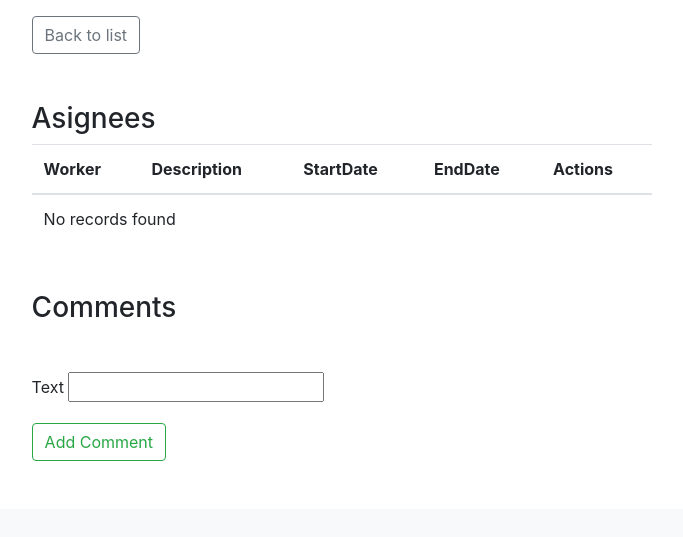
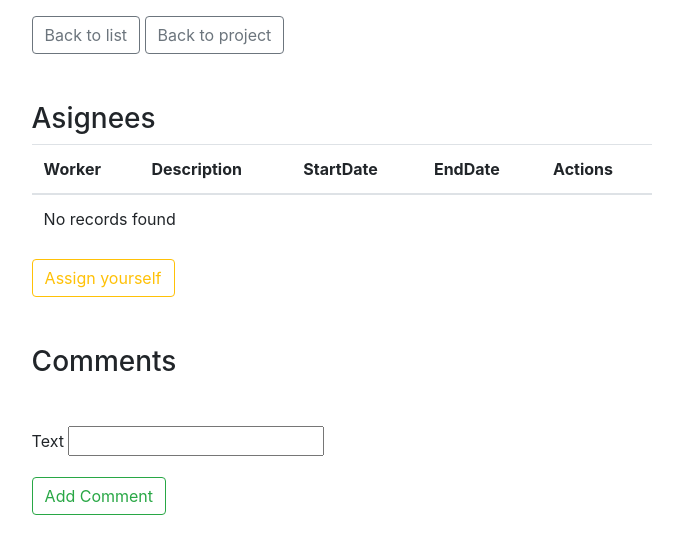
Before and after one commit to CoToDo/CoToDo, a Symfony app: template templates/task/show.html.twig in a window 1280 px wide. Shown: the part 480-1017 px from the top of the page, without its empty margins (298-981 px from the left). Before the commit the page ends 941 px from the top, so only its background shows below. Run offline with Twig, Linux system fonts and the light colour scheme; the template is opened without the code that fills it, so the values that code supplies are empty; form fields are guessed from the names that the template uses; some libraries are stand-ins or nearby versions.

Commit message:
Assign yourself added to task show and project index
Add Back to project button
Delete show button in tasks

```diff
--- a/src/Controller/WorkController.php
+++ b/src/Controller/WorkController.php
@@ -101,13 +101,15 @@ class WorkController extends Controller
      */
     public function delete(Request $request, Work $work): Response
     {
+        $task = $work->getTask();
+        $project = $task->getProject();
         if ($this->isCsrfTokenValid('delete' . $work->getId(), $request->request->get('_token'))) {
             $em = $this->getDoctrine()->getManager();
             $em->remove($work);
             $em->flush();
         }
 
-        return $this->redirectToRoute('task_show', ['idp' => $work->getTask()->getProject(), 'id' => $work->getTask()]);
+        return $this->redirectToRoute('project_task_show', ['idp' => $project->getId(), 'id' => $task->getId()]);
     }
 
     /**
--- a/templates/project/show.html.twig
+++ b/templates/project/show.html.twig
@@ -56,6 +56,7 @@
                                 <a class="btn btn-outline-primary" href="{{ path('project_task_edit', {'idp': project.id, 'id': task.id}) }}">Edit</a>
                                 <a class="btn btn-outline-warning" href="{{ path('work_new', {'id': task.id}) }}">Assign</a>
                             {% endif %}
+                            <a class="btn btn-outline-warning" href="{{ path('work_assign_yourself', {'id': task.id}) }}">Assign yourself</a>
                         </td>
                     </tr>
 
--- a/templates/task/index.html.twig
+++ b/templates/task/index.html.twig
@@ -27,12 +27,11 @@
                     <td>{{ task.completionDate ? task.completionDate|date('Y-m-d H:i:s') : '' }}</td>
                     <td>{{ task.deadline ? task.deadline|date('Y-m-d') : '' }}</td>
                     <td>
-                        <a class="btn btn-outline-secondary" href="{{ path('project_task_show', {'idp': project.id , 'id': task.id}) }}">Show</a>
                         {% if project.team.admin(userRole) %}
                             <a class="btn btn-outline-primary" href="{{ path('project_task_edit', {'idp': project.id, 'id': task.id}) }}">Edit</a>
                             <a class="btn btn-outline-warning" href="{{ path('work_new', {'id': task.id}) }}">Assign</a>
-                            <a class="btn btn-outline-warning" href="{{ path('work_assign_yourself', {'id': task.id}) }}">Assign yourself</a>
                         {% endif %}
+                        <a class="btn btn-outline-warning" href="{{ path('work_assign_yourself', {'id': task.id}) }}">Assign yourself</a>
                     </td>
                 </tr>
             {% else %}
@@ -45,5 +44,6 @@
         {% if project.team.admin(userRole) %}
             <a class="btn btn-outline-success" href="{{ path('project_task_new', {'id':project.id}) }}">Create new</a>
         {% endif %}
+        <a class="btn btn-outline-secondary" href="{{ path('project_show', {'id': project.id}) }}">Back to project</a>
     </div>
 {% endblock %}
--- a/templates/task/show.html.twig
+++ b/templates/task/show.html.twig
@@ -43,6 +43,7 @@
 
             <a class="btn btn-outline-secondary" href="{{ path('project_task_index', {'id': project.id}) }}">Back to
                 list</a>
+            <a class="btn btn-outline-secondary" href="{{ path('project_show', {'id': project.id}) }}">Back to project</a>
             {% if team.admin(userRole) %}
                 <a class="btn btn-outline-primary"
                    href="{{ path('project_task_edit', {'idp': project.id, 'id': task.id}) }}">Edit</a>
@@ -75,6 +76,7 @@
                             {% if team.admin(userRole) %}
                                 <a class="btn btn-outline-primary"
                                    href="{{ path('work_edit', {'id': work.id}) }}">Edit</a>
+                                {{ include('work/_delete_form.html.twig') }}
                             {% endif %}
                         </td>
                     </tr>
@@ -90,6 +92,7 @@
             {% if team.admin(userRole) %}
                 <a class="btn btn-outline-warning" href="{{ path('work_new', {'id': task.id}) }}">Assign</a>
             {% endif %}
+            <a class="btn btn-outline-warning" href="{{ path('work_assign_yourself', {'id': task.id}) }}">Assign yourself</a>
         </div>
 
         <div class="m-5">
```
